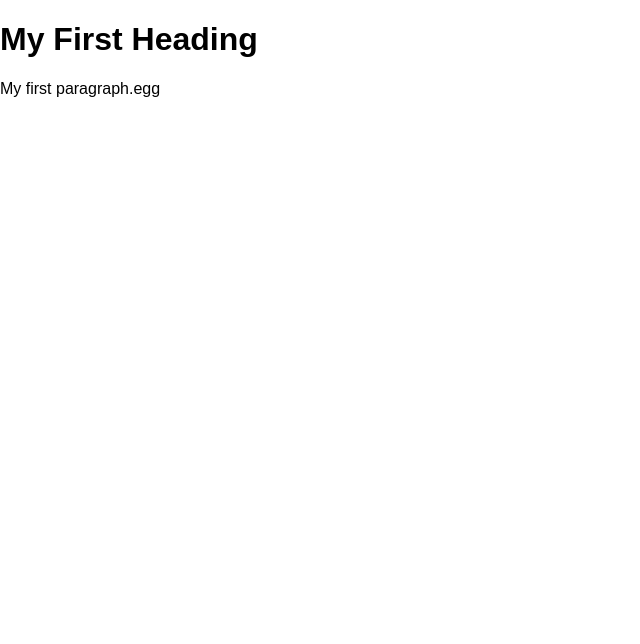
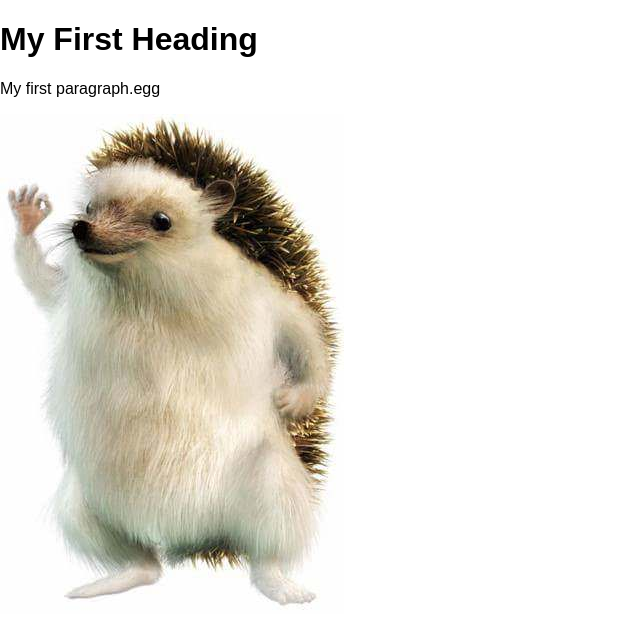
Before and after one commit to DexterWatson/StaticWebsite, a plain HTML site: page index.html in a window 1280 px wide. Shown: the whole page, without its empty margins (0-640 px from the left). Drawn offline with nearby package versions, Linux system fonts and the light colour scheme.

Commit message:
added hedgehog

```diff
--- a/index.html
+++ b/index.html
@@ -8,6 +8,7 @@
 
 <h1>My First Heading</h1>
 <p>My first paragraph.egg</p>
+<img src="hedgehog.jpg" alt="picture">
 
 </body>
 </html>
```
Also changed, not shown: hedgehog.jpg (added).
